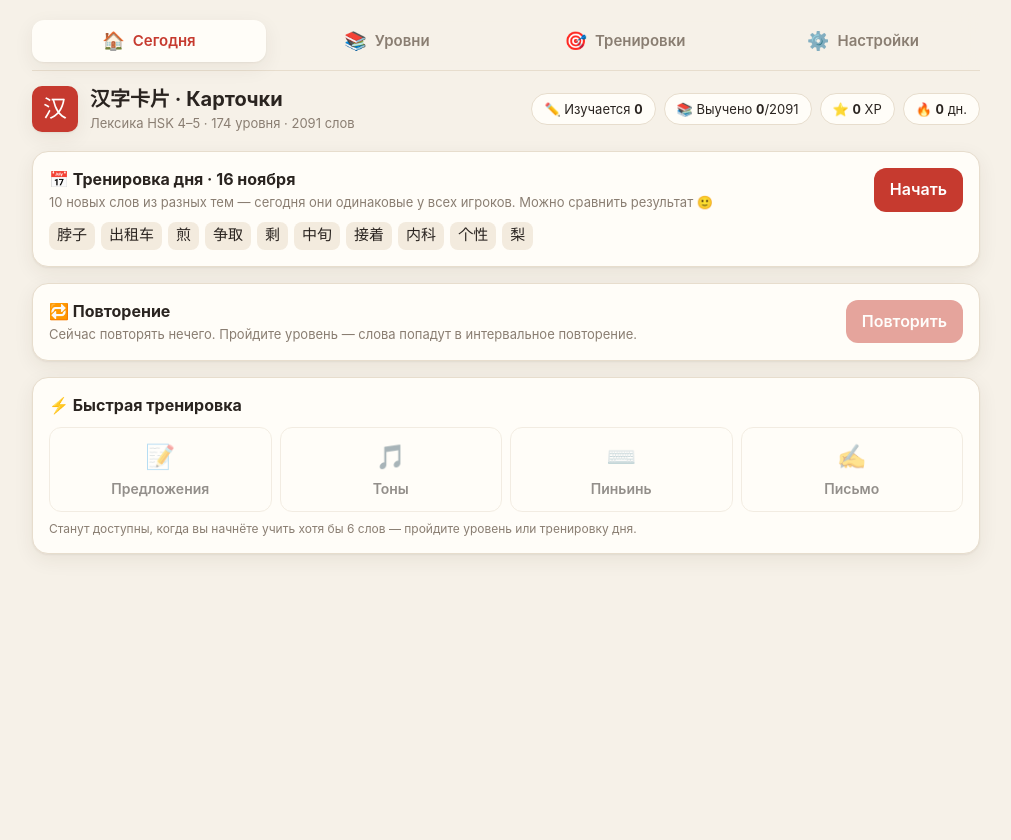
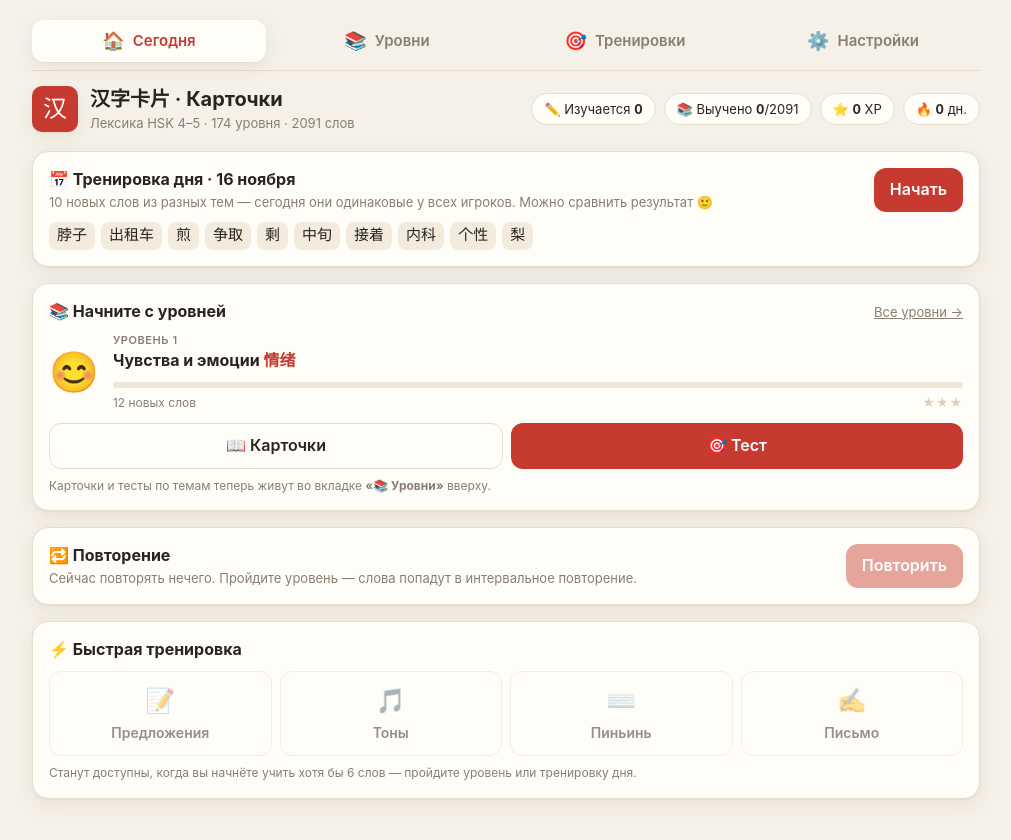
Before and after one commit to lebedevdatalouna/hanzi-cards, a plain HTML site: page index.html in a window 1280 px wide. Shown: the whole page, without its empty margins (134-1145 px from the left). Before the commit the page ends 800 px from the top, so only its background shows below. Drawn offline with Linux system fonts and the light colour scheme.

Commit message:
Add files via upload

```diff
--- a/index.html
+++ b/index.html
@@ -86,6 +86,25 @@ kbd{display:inline-block;border:1px solid var(--line);border-bottom-width:2px;bo
   .tic{font-size:22px}
   .wrap{padding-bottom:calc(90px + env(safe-area-inset-bottom))}
   .quick{grid-template-columns:repeat(2,1fr)}
+}
+.teaser .tz-head{display:flex;justify-content:space-between;align-items:baseline;gap:8px}
+.teaser h3{margin:0;font-size:16px}
+.tz-all{white-space:nowrap;font-size:14px}
+.tz-body{display:flex;gap:14px;align-items:center;margin-top:10px}
+.tz-ic{font-size:40px}
+.tz-info{flex:1;min-width:0}
+.tz-info .n{font-size:11px;color:var(--muted);font-weight:600;letter-spacing:.05em}
+.tz-info .t{font-weight:700;font-size:16px}
+.tz-info .meta{display:flex;justify-content:space-between;font-size:12px;color:var(--muted);margin-top:6px}
+.tz-acts{display:flex;gap:8px;margin-top:12px}
+.tz-acts .btn{flex:1}
+.onlymob{display:none}
+@media(max-width:700px){
+  .onlymob{display:inline}.onlydesk{display:none}
+  .top{gap:8px;margin-bottom:12px}
+  .stats{flex-wrap:nowrap;gap:6px;width:100%}
+  .stat{padding:5px 9px;font-size:13px;flex:1;text-align:center}
+  .slab{display:none}
 }
 /* new modes */
 .sent{font-size:clamp(22px,4.5vw,30px);line-height:1.7;max-width:680px}
@@ -2846,6 +2865,22 @@ const TAB_SCREENS=[['home','🏠','Сегодня'],['levels','📚','Уровн
 function tabbarHTML(){
   return `<nav class="tabbar">${TAB_SCREENS.map(([s,ic,lab])=>`<button class="tbtn ${screen===s?'on':''}" onclick="openScreen('${s}')"><span class="tic">${ic}${s==='settings'&&syncBadge()?`<i class="tbadge">${sync.status==='err'?'!':'☁'}</i>`:''}</span><span class="tlab">${lab}</span></button>`).join('')}</nav>`;
 }
+function levelsTeaserHTML(){
+  let rec=LEVELS.findIndex(l=>!(store.levels[l.id]&&store.levels[l.id].best>=2));if(rec<0)rec=0;
+  const l=LEVELS[rec];const sd=l.words.filter(isStarted).length;const best=(store.levels[l.id]||{}).best||0;
+  const started=Object.keys(store.levels).some(k=>/^\d+$/.test(k));
+  return `<div class="panel teaser">
+    <div class="tz-head"><h3>📚 ${started?'Продолжить уровни':'Начните с уровней'}</h3><button class="linkbtn tz-all" onclick="openScreen('levels')">Все уровни →</button></div>
+    <div class="tz-body">
+      <div class="tz-ic">${l.i}</div>
+      <div class="tz-info"><div class="n">УРОВЕНЬ ${l.id+1}</div><div class="t">${l.t} <span class="hz" style="color:var(--red)">${l.z}</span></div>
+        <div class="bar"><i style="width:${levelProgress(l)*100}%"></i></div>
+        <div class="meta"><span>${sd?`${sd}/${l.words.length} слов изучается`:'12 новых слов'}</span>${stars(best)}</div></div>
+    </div>
+    <div class="tz-acts"><button class="btn ghost" onclick="startStudy(${l.id})">📖 Карточки</button><button class="btn" onclick="startLevelQuiz(${l.id})">🎯 Тест</button></div>
+    <div class="note">Карточки и тесты по темам теперь живут во вкладке <b>«📚 Уровни»</b> ${'<span class="onlymob">внизу экрана</span><span class="onlydesk">вверху</span>'}.</div>
+  </div>`;
+}
 function renderHome(){
   const mastered=ALL.filter(isMastered).length;
   const due=dueWords();
@@ -2854,14 +2889,15 @@ function renderHome(){
   <div class="top">
     <div class="brand"><div class="seal hz">汉</div><div><h1>汉字卡片 · Карточки</h1><p>Лексика HSK 4–5 · ${LEVELS.length} уровня · ${ALL.length} слов</p></div></div>
     <div class="stats">
-      <span class="stat">✏️ Изучается <b>${ALL.filter(isStarted).length}</b></span>
-      <span class="stat">📚 Выучено <b>${mastered}</b>/${ALL.length}</span>
-      <span class="stat">⭐ <b>${store.xp}</b> XP</span>
-      <span class="stat">🔥 <b>${currentStreak()}</b> дн.</span>
+      <span class="stat" title="Изучается">✏️ <span class="slab">Изучается </span><b>${ALL.filter(isStarted).length}</b></span>
+      <span class="stat" title="Выучено">📚 <span class="slab">Выучено </span><b>${mastered}</b><span class="slab">/${ALL.length}</span></span>
+      <span class="stat" title="Опыт">⭐ <b>${store.xp}</b> XP</span>
+      <span class="stat" title="Дней подряд">🔥 <b>${currentStreak()}</b> дн.</span>
     </div>
   </div>
   ${!storageOK?'<div class="note" style="color:var(--bad);margin-bottom:12px">⚠️ Этот браузер не сохраняет прогресс — подробности в настройках.</div>':''}
   ${dailyHTML()}
+  ${levelsTeaserHTML()}
   <div class="panel review">
     <div><h3>🔁 Повторение</h3><p>${due.length?`Пора повторить слов: <b>${due.length}</b>. Ошибки возвращаются сразу, выученные слова — через 1, 3, 7, 14, 30 дней.`:'Сейчас повторять нечего. Пройдите уровень — слова попадут в интервальное повторение.'}</p></div>
     <button class="btn" ${due.length?'':'disabled'} onclick="startReview()">Повторить${due.length?' ('+Math.min(due.length,20)+')':''}</button>
```
